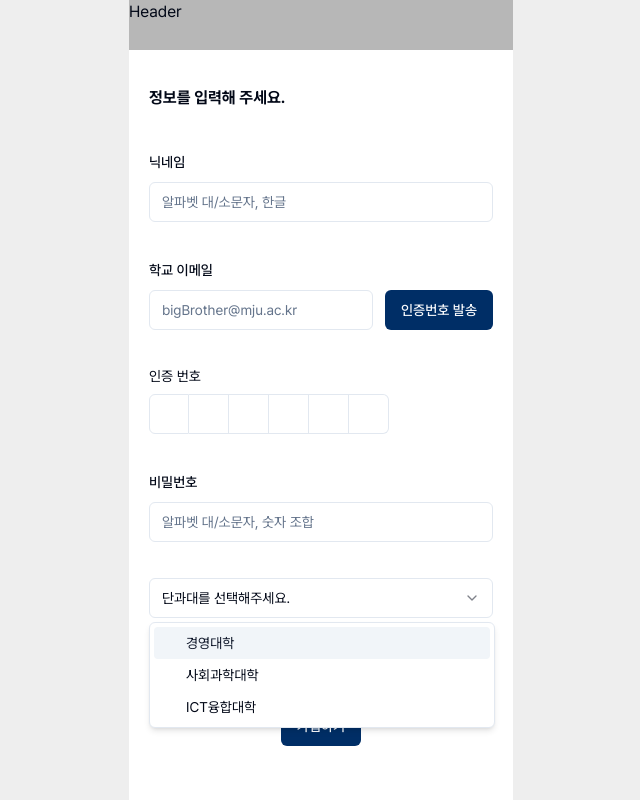
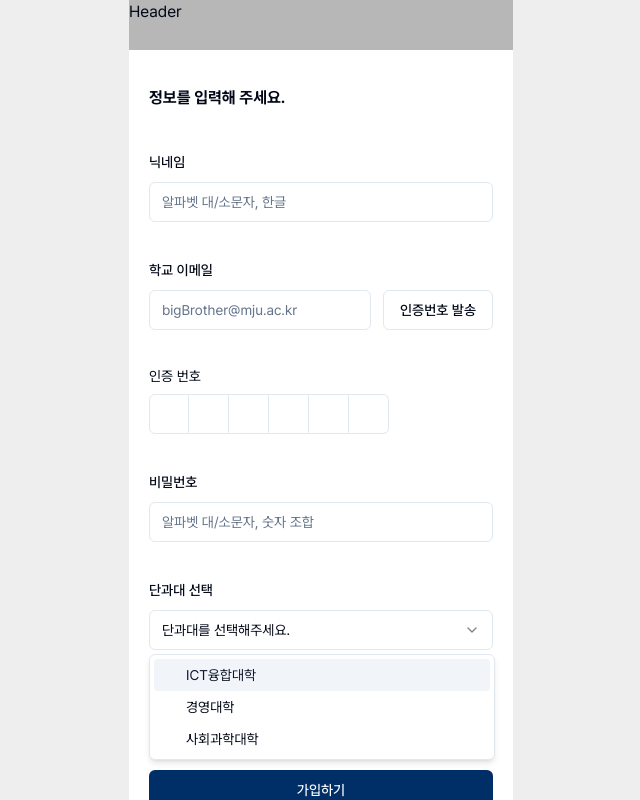
Before and after one commit to developthreefeet/big-brother-FE, a Next.js app: page /signUp in a window 1280 px wide. Both pictures are taken after a click on the button "단과대를 선택해주세요.". Shown: the top 800 px of the page, without its empty margins (319-959 px from the left). Built offline with nearby package versions, Linux system fonts and the light colour scheme.

Commit message:
회원가입 페이지 퍼블리싱 (#21)
* style: 버튼 속성 수정

* style: 인증번호  label cursor 추가

* delete: 불필요한 gitkeep 삭제

* feature: 회원가입 페이지 단과대, 학과 선택 select 파일component 분리

```diff
--- a/src/app/signUp/page.tsx
+++ b/src/app/signUp/page.tsx
@@ -15,18 +15,15 @@ import {
   InputOTPGroup,
   InputOTPSlot,
 } from '@/shared/ui/ui/input-otp';
-import {
-  Select,
-  SelectTrigger,
-  SelectValue,
-  SelectContent,
-  SelectItem,
-  SelectGroup,
-} from '@/shared/ui/ui/select';
+import SelectComponent from '@/views/signUp/SelectComponent';
+
 import { useForm } from 'react-hook-form';
 
 const Page = () => {
   const form = useForm();
+
+  const collageItems = ['ICT융합대학', '경영대학', '사회과학대학'];
+  const departmentItems = ['융합소프트웨어학부', '법학과', '경영학과'];
 
   return (
     <>
@@ -64,15 +61,14 @@ const Page = () => {
                       {...field}
                     />
                   </FormControl>
-                  <Button>인증번호 발송</Button>
+                  <Button variant="outline">인증번호 발송</Button>
                 </div>
                 <FormMessage />
               </FormItem>
             )}
           />
-
           <div className="space-y-2">
-            <p className="text-sm">인증 번호</p>
+            <p className="text-sm cursor-default">인증 번호</p>
             <InputOTP maxLength={6}>
               <InputOTPGroup>
                 <InputOTPSlot index={0} />
@@ -108,23 +104,12 @@ const Page = () => {
               name="college"
               render={({ field }) => (
                 <FormItem>
+                  <FormLabel>단과대 선택</FormLabel>
                   <FormControl>
-                    <Select>
-                      <SelectTrigger>
-                        <SelectValue placeholder="단과대를 선택해주세요." />
-                      </SelectTrigger>
-                      <SelectContent>
-                        <SelectGroup>
-                          <SelectItem value="경영대학">경영대학</SelectItem>
-                          <SelectItem value="사회과학대학">
-                            사회과학대학
-                          </SelectItem>
-                          <SelectItem value="ICT융합대학">
-                            ICT융합대학
-                          </SelectItem>
-                        </SelectGroup>
-                      </SelectContent>
-                    </Select>
+                    <SelectComponent
+                      placeholder="단과대를 선택해주세요."
+                      items={collageItems}
+                    />
                   </FormControl>
                   <FormMessage />
                 </FormItem>
@@ -135,21 +120,12 @@ const Page = () => {
               name="department"
               render={({ field }) => (
                 <FormItem>
+                  <FormLabel>학과 선택</FormLabel>
                   <FormControl>
-                    <Select>
-                      <SelectTrigger>
-                        <SelectValue placeholder="과를 선택해주세요." />
-                      </SelectTrigger>
-                      <SelectContent>
-                        <SelectGroup>
-                          <SelectItem value="경영학과">경영학과</SelectItem>
-                          <SelectItem value="융합소프트웨어학부">
-                            융합소프트웨어학부
-                          </SelectItem>
-                          <SelectItem value="법학과">법학과</SelectItem>
-                        </SelectGroup>
-                      </SelectContent>
-                    </Select>
+                    <SelectComponent
+                      placeholder="학과를 선택해주세요."
+                      items={departmentItems}
+                    />
                   </FormControl>
                   <FormMessage />
                 </FormItem>
@@ -157,7 +133,9 @@ const Page = () => {
             />
           </div>
           <div className="flex justify-center">
-            <Button type="submit">가입하기</Button>
+            <Button type="submit" size="long">
+              가입하기
+            </Button>
           </div>
         </form>
       </Form>
--- /dev/null
+++ b/src/views/signUp/SelectComponent.tsx
@@ -0,0 +1,34 @@
+import {
+  Select,
+  SelectTrigger,
+  SelectValue,
+  SelectContent,
+  SelectItem,
+  SelectGroup,
+} from '@/shared/ui/ui/select';
+
+interface SelectComponentProps {
+  placeholder: string;
+  items: string[];
+}
+
+const SelectComponent = ({ placeholder, items }: SelectComponentProps) => {
+  return (
+    <Select>
+      <SelectTrigger>
+        <SelectValue placeholder={placeholder} />
+      </SelectTrigger>
+      <SelectContent>
+        <SelectGroup>
+          {items.map((item, index) => (
+            <SelectItem key={index} value={item}>
+              {item}
+            </SelectItem>
+          ))}
+        </SelectGroup>
+      </SelectContent>
+    </Select>
+  );
+};
+
+export default SelectComponent;
```
Also changed, not shown: 1 other file (tests, documents, lock files or other folders).
